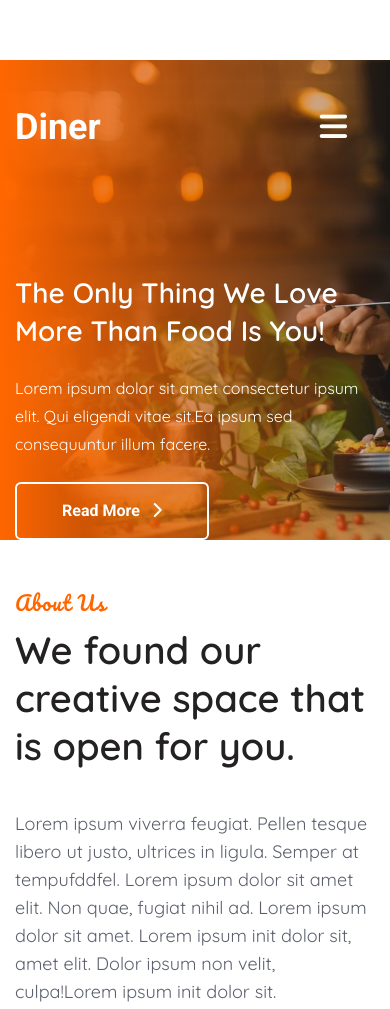
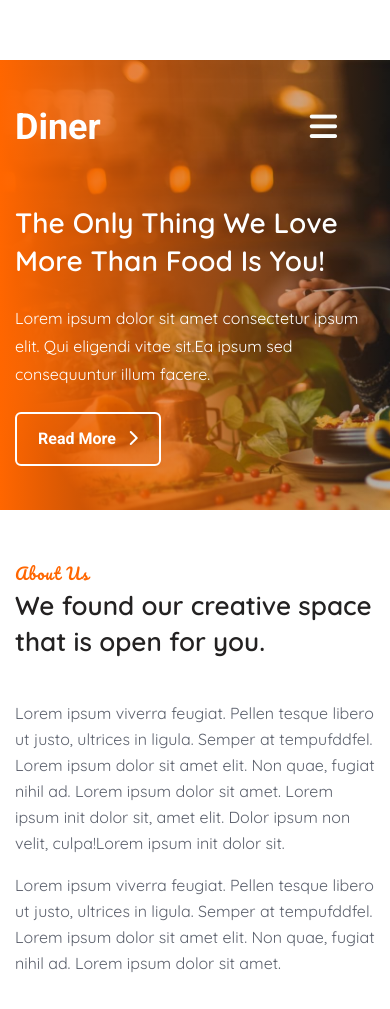
Before and after one commit to ndhue/BC20_BaiTapNhom_Nhom10, a plain HTML site: page index.html in a window 390 px wide. Shown: the top 1009 px of the page. Drawn offline with nearby package versions, Linux system fonts and the light colour scheme.

Commit message:
Finish about+backtotop - Update home

```diff
--- a/css/style.css
+++ b/css/style.css
@@ -3,14 +3,14 @@
   --primary-color: #ff6600;
   --secondary-color: #ffc600;
   --border-radius: 6px;
-    --footer-color:#a5a2a1; /* màu chữ phần footer */
+  --footer-color: #a5a2a1; /* màu chữ phần footer */
   --footer-bg: #000; /* màu bg phần footer */
-    --font-color-2:#ffdfc9; /* màu chữ phần about */
+  --font-color-2: #ffdfc9; /* màu chữ phần about */
   /* light */
   --bg-color: #fff; /* toàn body*/
   --heading-color: #232121;
   --font-color: rgba(22, 28, 45, 0.7);
-    --bg-grey: #f7f7f7;  /* 2 phần categories và blog */
+  --bg-grey: #f7f7f7; /* 2 phần categories và blog */
 
   /* dark */
   --bg-color-dark: #232220;
@@ -18,66 +18,68 @@
   --font-color-dark: #c2d0da;
   --bg-grey-dark: #282828;
 }
-*{
+* {
   margin: 0;
   padding: 0;
   box-sizing: border-box;
 }
-html,body{
-    font-family: 'Quicksand', sans-serif;
+html,
+body {
+  font-family: "Quicksand", sans-serif;
   background-color: var(--bg-color);
   color: var(--font-color);
 }
-.title h3{
-    font-family: 'Pacifico', cursive;
+.title h3 {
+  font-family: "Pacifico", cursive;
   color: var(--primary-color);
 }
-.title h2{
+.title h2 {
   color: var(--heading-color);
 }
 
 /* HEADER */
 header {
-    background-image: linear-gradient(to right, var(--primary-color), #05030033), url(../image/banner.jpg);
+  background-image: linear-gradient(to right, var(--primary-color), #05030033),
+    url(../image/banner.jpg);
   background-size: cover;
   background-repeat: no-repeat;
   background-position: initial;
   background-attachment: fixed;
   min-height: 700px;
 }
-.header__nav{
+.header__nav {
   padding: 40px 0 20px 0;
 }
-header a:hover{
+header a:hover {
   text-decoration: none;
 }
-.header__left a{
+.header__left a {
   font-size: 36px;
-    font-family: 'Roboto', sans-serif;
+  font-family: "Roboto", sans-serif;
   padding: 0;
   margin: 0;
 }
-#header__popup li{
+#header__popup li {
   list-style-type: none;
 }
-#header__popup li a{
+#header__popup li a {
   font-size: 20px;
   font-weight: 600;
 }
-.header__popup__bg{
+.header__popup__bg {
   background: rgb(6 3 0 / 77%);
 }
 
-.header__right{
+.header__right {
   align-items: center;
 }
-.header__right form{
+.header__right form {
   background-color: #fff;
   border-radius: var(--border-radius);
   width: 245.2px;
   height: 100%;
 }
-.header__right input{
+.header__right input {
   box-shadow: none;
   border-color: transparent;
   background-color: transparent;
@@ -85,23 +87,24 @@ list-style-type: none;
   height: 45px;
   font-size: 16px;
 }
-.header__right input:focus{
+.header__right input:focus {
   box-shadow: none;
   border-color: transparent;
   background-color: transparent;
 }
-.header__right button{
+.header__right button {
   align-items: center;
   padding: 0 8px;
   border: none;
 }
-.header__right i{
+.header__right i {
   color: var(--font-color);
   font-size: 15px;
+  padding-right: 10px;
 }
-.header__button{
+.header__button {
   padding: 12px 45px;
-    font-family: 'Roboto', sans-serif;
+  font-family: "Roboto", sans-serif;
   font-size: 16px;
   line-height: 30px;
   font-weight: 700;
@@ -110,30 +113,30 @@ list-style-type: none;
   color: #fff;
   border: 2px solid #fff;
 }
-.header__button:hover{
+.header__button:hover {
   background: #fff;
   color: var(--primary-color);
 }
-.header__theme{
+.header__theme {
   margin-left: 20px;
 }
-.header__modal{
+.header__modal {
   margin-left: 20px;
 }
-.header__modal> button i {
+.header__modal > button i {
   color: #fbfdfb;
   font-size: 1.95em;
 }
-.header__info{
+.header__info {
   margin-top: 100px;
   padding: 0;
   max-width: 600px;
 }
-.header__info p{
+.header__info p {
   margin-bottom: 0;
   line-height: 28px;
 }
-.header__info h3{
+.header__info h3 {
   font-size: 54px;
   line-height: 64px;
   font-weight: 600;
@@ -141,22 +144,23 @@ list-style-type: none;
 }
 
 /* ABOUT */
-.about__title{
+.about__title {
   font-size: 20px;
   font-weight: 400;
   line-height: 30px;
   letter-spacing: 1px;
   color: var(--primary-color);
+  margin: 0;
   display: block;
-    font-family: 'Pacifico', cursive;
+  font-family: "Pacifico", cursive;
 }
-.about__slogan{
+.about__slogan {
   font-size: 38px;
   line-height: 48px;
   font-weight: 600;
   color: var(--heading-color);
 }
-.about__right p{
+.about__right p {
   margin: 0;
   font-size: 18px;
   line-height: 28px;
@@ -190,7 +194,7 @@ list-style-type: none;
   visibility: visible;
   opacity: 1;
 }
-  .backToTop__button:hover{
+.backToTop__button:hover {
   color: #fff;
   text-decoration: none;
 }
@@ -198,49 +202,86 @@ list-style-type: none;
 
 
 /* RESPONSIVE */
-/* Desktop-first */
-@media screen and (min-width:1280px) {
-    .container-lg{
+/* Mobile-first */
+@media screen and (min-width: 1280px) {
+  .container {
     max-width: 1200px;
   }
 }
-/* Mobile-first */
-@media screen and (max-width:1190px) {
-    .header__info h3{
+/* Desktop-first */
+@media screen and (max-width: 1190px) {
+  .header__info h3 {
     font-size: 48px;
     line-height: 58px;
   }
 }
-@media screen and (max-width:992px) {
-    .header__info h3{
+@media screen and (max-width: 1080px) {
+  .about__slogan {
+    font-size: 32px;
+    line-height: 40px;
+  }
+}
+@media screen and (max-width: 992px) {
+  .header__info h3 {
     font-size: 44px;
     line-height: 53px;
   }
 }
-@media screen and (max-width:800px) {
-    .header__info h3{
+@media screen and (max-width: 800px) {
+  .header__info h3 {
     font-size: 40px;
     line-height: 50px;
   }
-    header{
+  header {
     min-height: 600px;
     margin-top: 60px;
   }
 }
-@media screen and (max-width:600px) {
-    .header__search{
+@media screen and (max-width: 600px) {
+  .header__search {
     display: none;
   }
-    .header__right{
+  .header__right {
     margin-right: 20px;
   }
+  .about__title {
+    font-size: 16px;
   }
-@media screen and (max-width:480px) {
-    .header__info h3{
+  .about__slogan {
+    font-size: 30px;
+    line-height: 38px;
+  }
+  .about__right p {
+    font-size: 16px;
+    line-height: 26px;
+  }
+}
+@media screen and (max-width: 480px) {
+  .header__info h3 {
     font-size: 28px;
     line-height: 38px;
   }
-    header{
+  .header__button {
+    padding: 10px 21px;
+  }
+  header {
     min-height: 450px;
   }
+  .header__info {
+    max-width: 500px;
+    margin-top: 30px;
   }
+  .about__slogan {
+    font-size: 26px;
+    line-height: 36px;
+  }
+}
+@media screen and (max-width: 375px) {
+  .about__title {
+    letter-spacing: 0.5px;
+  }
+  .about__slogan {
+    font-size: 24px;
+    line-height: 34px;
+  }
+}
--- a/index.html
+++ b/index.html
@@ -36,7 +36,7 @@
 
 <body>
     <header>
-        <div class="container-lg">
+        <div class="container">
             <nav class="header__nav navbar navbar-expand-fluid bg-transparent">
                 <div class="header__left">
                     <a class="navbar-brand text-white font-weight-bold" href="#">Diner</a>
@@ -110,7 +110,7 @@
         </div>
     </header>
     <section class="about py-5">
-        <div class="container-lg py-md-5">
+        <div class="container py-md-5">
             <div class="row about__contain">
                 <div class="col-lg-5 about__left">
                     <h6 class="about__title">About Us</h6>
@@ -146,11 +146,12 @@
     </section>
 
     <!-- Thư viện hỗ trợ -->
-    <script src="https://cdnjs.cloudflare.com/ajax/libs/jquery/3.6.0/jquery.min.js"></script>
+    <script src=" https://cdnjs.cloudflare.com/ajax/libs/jquery/3.6.0/jquery.min.js"></script>
 
-    <!-- BACK TO TOP JS -->
+    BACK TO TOP JS
     <script src="./js/back-to-top/util.js"></script>
     <script src="./js/back-to-top/backToTop.js"></script>
+
 
     <!-- BS4 -->
     <script src="https://cdn.jsdelivr.net/npm/bootstrap@4.6.0/dist/js/bootstrap.bundle.min.js"
```
Lines whose indentation alone changed are shown as unchanged.
